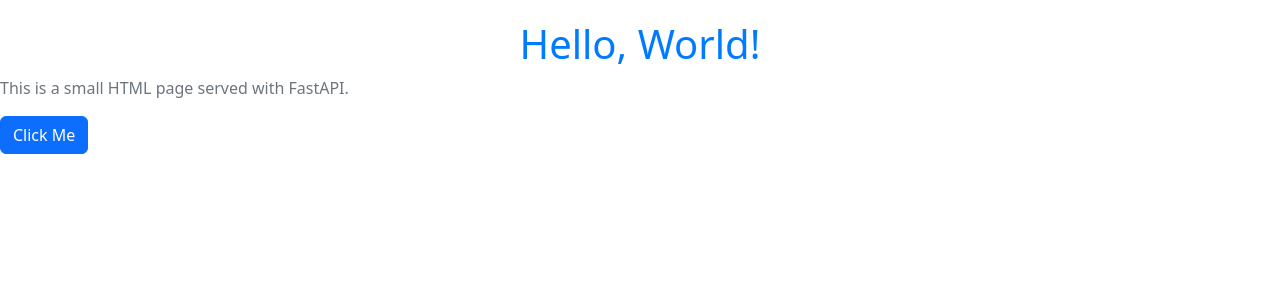
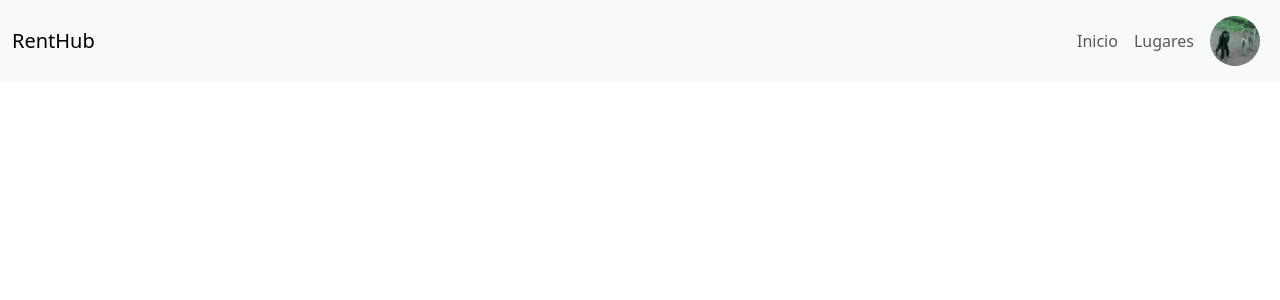
Before and after one commit to MoonLy-cloud/RentHub, a FastAPI app: page / in a window 1280 px wide. Shown: the top 300 px of the page. Run offline with FastAPI, Linux system fonts and the light colour scheme.

Commit message:
Desarrollando diseño de la pagina

```diff
--- a/Server.py
+++ b/Server.py
@@ -1,3 +1,4 @@
+import os
 from fastapi import FastAPI
 from fastapi.responses import HTMLResponse
 from fastapi.staticfiles import StaticFiles
@@ -15,4 +16,9 @@ async def read_root(request: Request):
 
 if __name__ == "__main__":
     import uvicorn
-    uvicorn.run(app, host="0.0.0.0", port=8000)
+    host = "127.0.0.1"
+    port = 8000
+    if os.name == "nt":  # Windows
+        uvicorn.run(app, host=host, port=port, log_level="info")
+    else:  # Linux and other OS
+        uvicorn.run(app, host=host, port=port, log_level="info", reload=True)
--- a/static/styles.css
+++ b/static/styles.css
@@ -7,3 +7,13 @@
     color: #6c757d;
     text-align: justify;
 }
+.user-img {
+    width: 50px;
+    height: 50px;
+    object-fit: cover;
+    border-radius: 50%;
+}
+.navbar-nav .nav-item {
+    display: flex;
+    align-items: center;
+}
--- a/templates/index.html
+++ b/templates/index.html
@@ -2,13 +2,33 @@
 <html>
 <link href="https://cdn.jsdelivr.net/npm/bootstrap@5.3.2/dist/css/bootstrap.min.css" rel="stylesheet">
 <head>
-    <title>FastAPI HTML Page</title>
+    <title>RentHub</title>
     <link rel="stylesheet" type="text/css" href="/static/styles.css">
 </head>
 <body>
-<h1 class="custom-header">Hello, World!</h1>
-<p class="custom-paragraph">This is a small HTML page served with FastAPI.</p>
-<button class="btn btn-primary" onclick="showAlert()">Click Me</button>
+<nav class="navbar navbar-expand-lg navbar-light bg-light">
+    <div class="container-fluid">
+        <a class="navbar-brand" href="#">RentHub</a>
+        <button class="navbar-toggler" type="button" data-bs-toggle="collapse" data-bs-target="#navbarNav" aria-controls="navbarNav" aria-expanded="false" aria-label="Toggle navigation">
+            <span class="navbar-toggler-icon"></span>
+        </button>
+        <div class="collapse navbar-collapse" id="navbarNav">
+            <ul class="navbar-nav ms-auto">
+                <li class="nav-item">
+                    <a class="nav-link" href="#">Inicio</a>
+                </li>
+                <li class="nav-item">
+                    <a class="nav-link" href="#">Lugares</a>
+                </li>
+                <li class="nav-item">
+                    <a class="nav-link" href="#">
+                        <img src="/static/imgs/user.gif" alt="Usuario" class="user-img">
+                    </a>
+                </li>
+            </ul>
+        </div>
+    </div>
+</nav>
 <script src="/static/script.js"></script>
 <script src="https://cdn.jsdelivr.net/npm/bootstrap@5.3.2/dist/js/bootstrap.bundle.min.js"></script>
 </body>
```
Also changed, not shown: static/imgs/user.gif (added), 1 other file.
